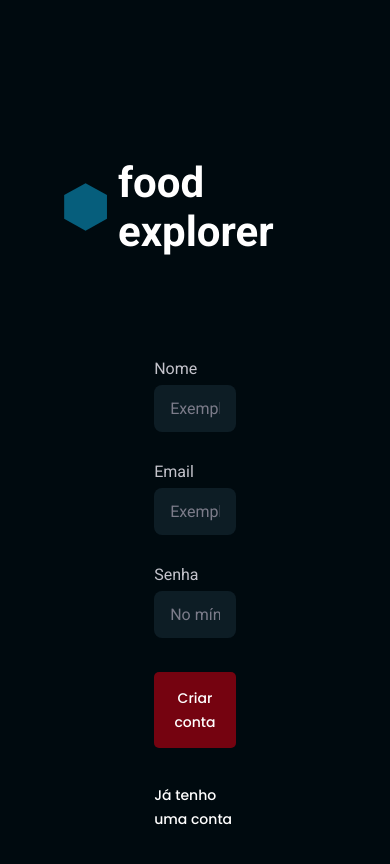
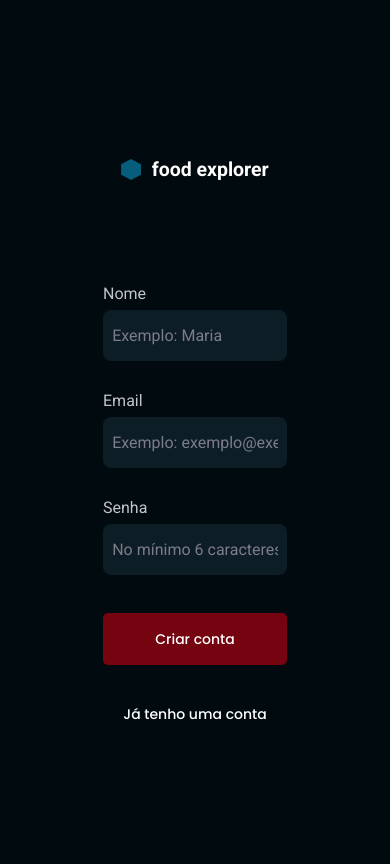
Before and after one commit to victorsgb/food-explorer-frontend, a React (Create React App) app: page /sign-up in a window 390 px wide. Shown: the top 864 px of the page. Built offline with nearby package versions, Linux system fonts and the light colour scheme.

Commit message:
Adding responsivity to SignIn and SignUp pages

```diff
--- a/src/components/Button/styles.ts
+++ b/src/components/Button/styles.ts
@@ -1,7 +1,7 @@
 import styled from 'styled-components';
 
 export const Container = styled.button`
-  padding: 1.2rem 3.2rem;
+  padding: 1.2rem 3%;
   margin: 3% auto;
   border-radius: 5px;
   width: 100%;
@@ -13,7 +13,9 @@ export const Container = styled.button`
 
   border: 2px solid transparent;
 
-  transition: all 400ms;
+  transition: background-color 400ms;
+  transition: color 400ms;
+  transition: border-color 400ms;
 
   &:enabled {
 
--- a/src/components/Input/styles.ts
+++ b/src/components/Input/styles.ts
@@ -14,7 +14,7 @@ export const Container = styled.div`
 
   input {
     width: 100%;
-    padding: 1.4rem 1.6rem;
+    padding: 1.6rem 5%;
     border: none;
     border-radius: 8px;
     background-color: ${({ theme }) => theme.dark[900]};
--- a/src/pages/SignIn/styles.ts
+++ b/src/pages/SignIn/styles.ts
@@ -7,7 +7,6 @@ export const Container = styled.div`
   align-items: center;
 
   margin: 0 auto;
-  padding: 0 6.4rem;
   height: 100vh;
 
   header {
@@ -20,8 +19,14 @@ export const Container = styled.div`
     margin-top: 15.8rem;
     margin-bottom: 7.3rem;
 
+    img {
+      width: clamp(1.2rem, 5vw, 4.2rem);
+    }
+
     h1 {
+      white-space: nowrap;
       color: ${({ theme }) => theme.light[100]};
+      font-size: clamp(1.2rem, 5vw, 4.2rem);
     }
   }
 
@@ -43,6 +48,7 @@ export const Container = styled.div`
     h1 {
       opacity: 0;
       height: 0;
+      white-space: nowrap;
     }
 
     a {
@@ -50,20 +56,8 @@ export const Container = styled.div`
     }
 
     div.input, button, a {
-      animation: down-top 1s forwards;
+      transform: translateY(-6.4rem);
     }
-
-    @keyframes down-top {
-      0% {
-        transform: translateY(0rem);
-      }
-
-      100% {
-        transform: translateY(-6.4rem);
-      }
-    }
-
-    transition: all 400ms;
 
     @media (min-width: 650px) {
 
@@ -71,36 +65,11 @@ export const Container = styled.div`
 
       h1 {
         color: ${({ theme }) => theme.light[100]};
-
-        animation: appear 1s forwards 0.5s;
-
-        @keyframes appear {
-          0% {
-            opacity: 0;
-          }
-
-          50% {
-          }
-
-          100% {
-            opacity: 1;
-          }
-        }
+        opacity: 1;
       }
 
       div.input, button, a {
-
-        animation: top-down 1s forwards;
-
-        @keyframes top-down {
-          0% {
-            transform: translateY(-6.4rem);
-          }
-
-          100% {
-            transform: translateY(0rem);
-          }
-        }
+        transform: translateY(3.2rem);
       }
     }
   }
@@ -108,11 +77,13 @@ export const Container = styled.div`
   @media (min-width: 650px) {
 
     height: 100vh;
+    margin: 0 7%;
 
     display: flex;
     flex-direction: row;
     align-items: center;
     justify-content: space-between;
+    gap: 8px;
 
     header {
       transform: translateY(-12.0rem);
--- a/src/pages/SignUp/styles.ts
+++ b/src/pages/SignUp/styles.ts
@@ -7,7 +7,6 @@ export const Container = styled.div`
   align-items: center;
 
   margin: 0 auto;
-  padding: 0 6.4rem;
   height: 100vh;
 
   header {
@@ -20,8 +19,14 @@ export const Container = styled.div`
     margin-top: 15.8rem;
     margin-bottom: 7.3rem;
 
+    img {
+      width: clamp(1.2rem, 5vw, 4.2rem);
+    }
+
     h1 {
+      white-space: nowrap;
       color: ${({ theme }) => theme.light[100]};
+      font-size: clamp(1.2rem, 5vw, 4.2rem);
     }
   }
 
@@ -43,6 +48,7 @@ export const Container = styled.div`
     h1 {
       opacity: 0;
       height: 0;
+      white-space: nowrap;
     }
 
     a {
@@ -50,20 +56,8 @@ export const Container = styled.div`
     }
 
     div.input, button, a {
-      animation: down-top 1s forwards;
+      transform: translateY(-6.4rem);
     }
-
-    @keyframes down-top {
-      0% {
-        transform: translateY(0rem);
-      }
-
-      100% {
-        transform: translateY(-6.4rem);
-      }
-    }
-
-    transition: all 400ms;
 
     @media (min-width: 650px) {
 
@@ -71,36 +65,11 @@ export const Container = styled.div`
 
       h1 {
         color: ${({ theme }) => theme.light[100]};
-
-        animation: appear 1s forwards 0.5s;
-
-        @keyframes appear {
-          0% {
-            opacity: 0;
-          }
-
-          50% {
-          }
-
-          100% {
-            opacity: 1;
-          }
-        }
+        opacity: 1;
       }
 
       div.input, button, a {
-
-        animation: top-down 1s forwards;
-
-        @keyframes top-down {
-          0% {
-            transform: translateY(-6.4rem);
-          }
-
-          100% {
-            transform: translateY(0rem);
-          }
-        }
+        transform: translateY(3.2rem);
       }
     }
   }
@@ -108,11 +77,13 @@ export const Container = styled.div`
   @media (min-width: 650px) {
 
     height: 100vh;
+    margin: 0 7%;
 
     display: flex;
     flex-direction: row;
     align-items: center;
     justify-content: space-between;
+    gap: 8px;
 
     header {
       transform: translateY(-12.0rem);
```
